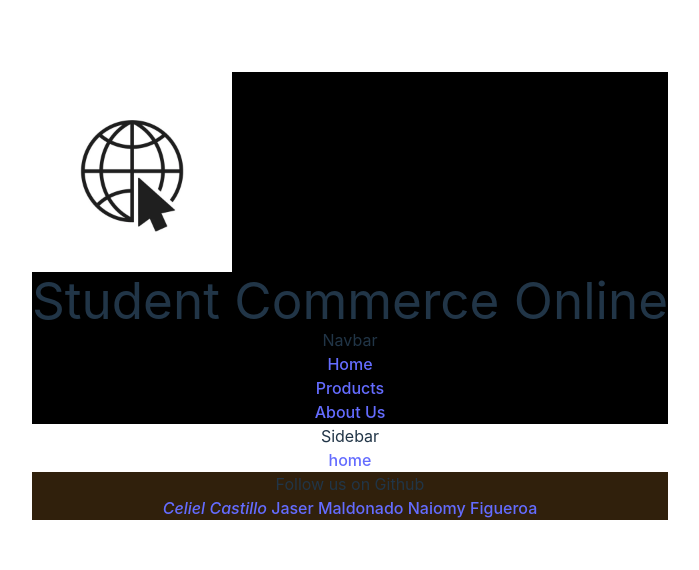
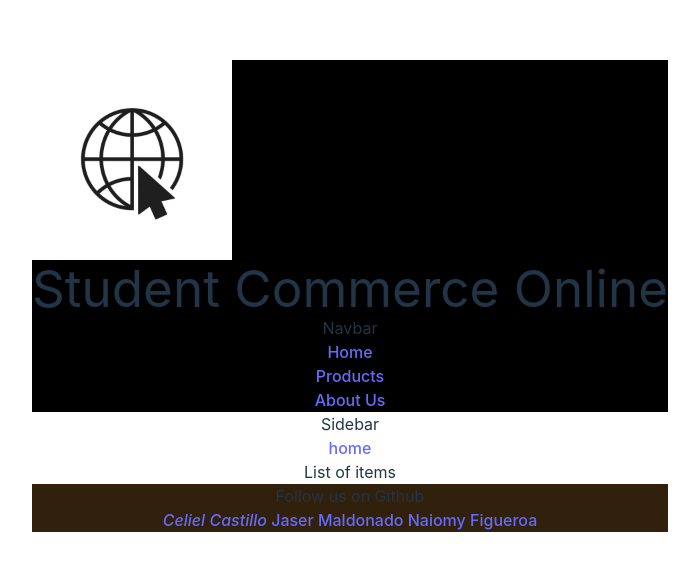
Before and after one commit to celicasti9/react-project-1, a React (Vite) app: page / in a window 1280 px wide. Shown: the part 104-674 px from the top of the page, without its empty margins (290-989 px from the left). Built offline with nearby package versions, Linux system fonts and the light colour scheme.

Commit message:
Adding List component

```diff
--- /dev/null
+++ b/components/List.jsx
@@ -0,0 +1,17 @@
+import React from 'react';
+
+const listOfItems = ""
+
+
+function List () {
+  return (
+    <div className='list'>
+      <h2>List of items</h2>
+
+      {}
+    </div>
+  );
+}
+
+
+export default List;
--- a/src/App.jsx
+++ b/src/App.jsx
@@ -5,6 +5,7 @@ import './App.css'
 import Navbar from '../components/Navbar'
 import Footer from '../components/Footer'
 import Sidebar from '../components/Sidebar'
+import List from '../components/List'
 
 function App() {
   const [count, setCount] = useState(0)
@@ -13,6 +14,7 @@ function App() {
     <>
       <Navbar />
       <Sidebar />
+      <List />
       <Footer />
     </>
   )
```
